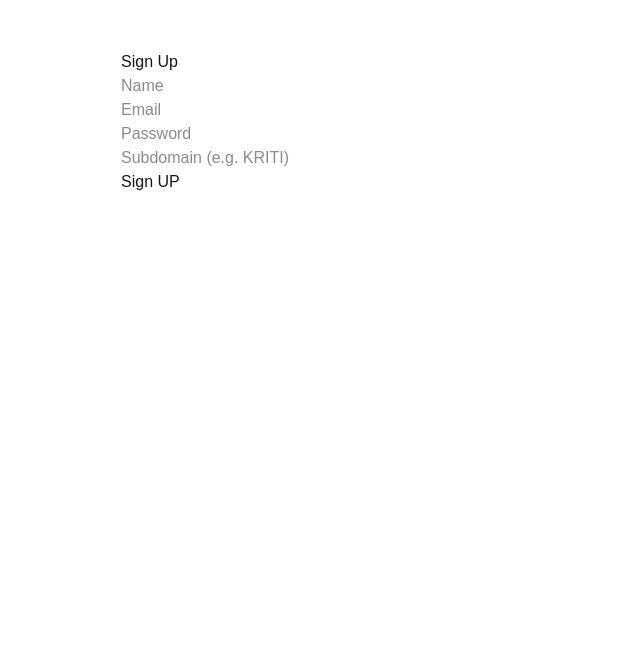
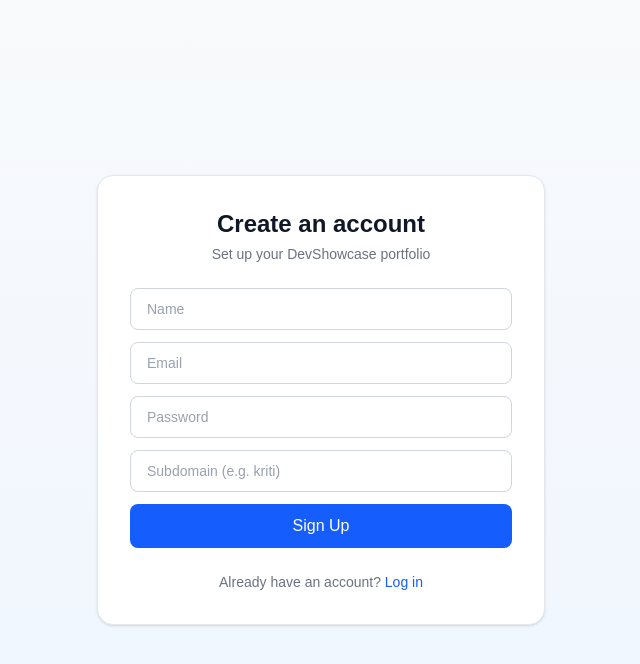
Before and after one commit to kritiahlawat8-sys/DevShowcase, a Next.js app: page /signup in a window 1280 px wide. Shown: the top 664 px of the page, without its empty margins (319-959 px from the left). Built offline with nearby package versions, Linux system fonts and the light colour scheme.

Commit message:
ui for login and signuppage

```diff
--- a/src/app/login/page.js
+++ b/src/app/login/page.js
@@ -1,7 +1,7 @@
 "use client";
 
 import { useState } from "react";
-import { signIn} from "next-auth/react";
+import { signIn } from "next-auth/react";
 import { useRouter } from "next/navigation";
 
 export default function LoginPage() {
@@ -11,16 +11,18 @@ export default function LoginPage() {
     password: "",
   });
   const [error, setError] = useState("");
+  const [loading, setLoading] = useState(false);
 
   const handleChange = (e) => {
-        setFormData({...formData, [e.target.name]: e.target.value });
+    setFormData({ ...formData, [e.target.name]: e.target.value });
   };
 
   const handleSubmit = async (e) => {
     e.preventDefault();
     setError("");
+    setLoading(true);
 
- const result = await signIn ("credentials", {
+    const result = await signIn("credentials", {
       email: formData.email,
       password: formData.password,
       redirect: false,
@@ -31,33 +33,59 @@ export default function LoginPage() {
     } else {
       router.push("/dashboard");
     }
+    setLoading(false);
   };
 
-    return(
-        <div style={{ maxWidth: "400px", margin: "50px auto" }}>
-      <h1>Login</h1>
-      <form onSubmit={handleSubmit}>
+  return (
+    <main className="min-h-screen bg-gradient-to-b from-slate-50 to-blue-50 flex items-center justify-center px-6">
+      <div className="w-full max-w-md bg-white rounded-2xl shadow-sm border border-gray-200 p-8">
+        <h1 className="text-2xl font-bold text-gray-900 text-center">
+          Welcome back
+        </h1>
+        <p className="text-sm text-gray-500 text-center mt-1 mb-6">
+          Log in to your DevShowcase dashboard
+        </p>
+
+        <form onSubmit={handleSubmit} className="space-y-3">
           <input
             type="email"
             name="email"
             placeholder="Email"
-     value= {formData.email}
+            value={formData.email}
             onChange={handleChange}
             required
+            className="w-full border border-gray-300 rounded-lg px-4 py-2.5 text-sm text-gray-900 placeholder:text-gray-400 focus:outline-none focus:ring-2 focus:ring-blue-500"
           />
-        <br />
           <input
             type="password"
             name="password"
             placeholder="Password"
-          value ={formData.password}
-          onChange= {handleChange}
+            value={formData.password}
+            onChange={handleChange}
             required
+            className="w-full border border-gray-300 rounded-lg px-4 py-2.5 text-sm text-gray-900 placeholder:text-gray-400 focus:outline-none focus:ring-2 focus:ring-blue-500"
           />
-        <br />
-        <button type="submit">Login</button>
+
+          <button
+            type="submit"
+            disabled={loading}
+            className="w-full bg-blue-600 text-white py-2.5 rounded-lg font-medium hover:bg-blue-700 transition disabled:opacity-50"
+          >
+            {loading ? "Logging in..." : "Login"}
+          </button>
         </form>
-      {error && <p style ={{ color: "red" }}>{error}</p>}
+
+        {error && (
+          <p className="text-sm text-red-600 text-center mt-4">{error}</p>
+        )}
+
+        <p className="text-sm text-gray-500 text-center mt-6">
+          Don&apos;t have an account?{" "}
+          <a href="/signup" className="text-blue-600 hover:underline">
+            Sign up
+          </a>
+        </p>
       </div>
+    </main>
   );
 }
--- a/src/app/page.js
+++ b/src/app/page.js
@@ -1,8 +1,32 @@
-export default function home () {
+import Link from "next/link";
+
+export default function HomePage() {
   return (
-    <dev>
-      <h1> DevShowcase</h1>
-      <p1> Multi-Tenant portfolio CMS </p1>
-    </dev>
+    <main className="min-h-screen bg-gradient-to-b from-slate-50 to-blue-50 flex items-center justify-center px-6">
+      <div className="max-w-2xl text-center">
+        <h1 className="text-5xl font-bold text-gray-900 tracking-tight">
+          DevShowcase
+        </h1>
+        <p className="mt-4 text-lg text-gray-600">
+          A multi-tenant portfolio CMS — build your profile, sync your GitHub
+          &amp; LeetCode stats, and get a live animated portfolio in seconds.
+        </p>
+
+        <div className="mt-10 flex gap-4 justify-center">
+          <Link
+            href="/login"
+            className="bg-blue-600 text-white px-6 py-3 rounded-lg font-medium hover:bg-blue-700 transition"
+          >
+            Log In
+          </Link>
+          <Link
+            href="/signup"
+            className="bg-white text-gray-900 px-6 py-3 rounded-lg font-medium border border-gray-300 hover:bg-gray-50 transition"
+          >
+            Sign Up
+          </Link>
+        </div>
+      </div>
+    </main>
   );
 }
--- a/src/app/signup/page.js
+++ b/src/app/signup/page.js
@@ -1,82 +1,112 @@
 "use client";
 
-import { useState} from "react";
-import { useRouter} from "next/navigation";
+import { useState } from "react";
+import { useRouter } from "next/navigation";
 
 export default function SignupPage() {
   const router = useRouter();
   const [formData, setFormData] = useState({
     name: "",
     email: "",
+    password: "",
     tenantID: "",
     subdomain: "",
   });
   const [error, setError] = useState("");
+  const [loading, setLoading] = useState(false);
 
   const handleChange = (e) => {
-        setFormData({ ...formData, [e.target.name]: e.target.value});
+    setFormData({ ...formData, [e.target.name]: e.target.value });
   };
 
   const handleSubmit = async (e) => {
     e.preventDefault();
     setError("");
+    setLoading(true);
 
-        const res= await fetch ("/api/auth/signup", {
+    const res = await fetch("/api/auth/signup", {
       method: "POST",
-    headers: {
-        "Content-Type": "application/json",
-    },
+      headers: { "Content-Type": "application/json" },
       body: JSON.stringify(formData),
     });
 
-        const data =await res.json();
+    const data = await res.json();
 
     if (res.ok) {
-            router.push ("/login");
-        }else {
+      router.push("/login");
+    } else {
       setError(data.message);
     }
+    setLoading(false);
   };
-    return(
-        <div style={{ maxWidth: "400px", margin: "50px auto"}}>
-            <h1>Sign Up</h1>
-            <form onSubmit={handleSubmit}>
+
+  return (
+    <main className="min-h-screen bg-gradient-to-b from-slate-50 to-blue-50 flex items-center justify-center px-6">
+      <div className="w-full max-w-md bg-white rounded-2xl shadow-sm border border-gray-200 p-8">
+        <h1 className="text-2xl font-bold text-gray-900 text-center">
+          Create an account
+        </h1>
+        <p className="text-sm text-gray-500 text-center mt-1 mb-6">
+          Set up your DevShowcase portfolio
+        </p>
+
+        <form onSubmit={handleSubmit} className="space-y-3">
           <input
             type="text"
             name="name"
             placeholder="Name"
-                value= {formData.name}
+            value={formData.name}
             onChange={handleChange}
-                aria-required/>
-                <br />
+            required
+            className="w-full border border-gray-300 rounded-lg px-4 py-2.5 text-sm text-gray-900 placeholder:text-gray-400 focus:outline-none focus:ring-2 focus:ring-blue-500"
+          />
           <input
             type="email"
             name="email"
             placeholder="Email"
-                value= {formData.email}
+            value={formData.email}
             onChange={handleChange}
             required
+            className="w-full border border-gray-300 rounded-lg px-4 py-2.5 text-sm text-gray-900 placeholder:text-gray-400 focus:outline-none focus:ring-2 focus:ring-blue-500"
           />
-                <br />
           <input
             type="password"
             name="password"
             placeholder="Password"
-                value= {formData.password}
+            value={formData.password}
             onChange={handleChange}
             required
+            className="w-full border border-gray-300 rounded-lg px-4 py-2.5 text-sm text-gray-900 placeholder:text-gray-400 focus:outline-none focus:ring-2 focus:ring-blue-500"
           />
-                <br />
           <input
             type="text"
             name="subdomain"
-                placeholder="Subdomain (e.g. KRITI)"
+            placeholder="Subdomain (e.g. kriti)"
             value={formData.subdomain}
             onChange={handleChange}
+            className="w-full border border-gray-300 rounded-lg px-4 py-2.5 text-sm text-gray-900 placeholder:text-gray-400 focus:outline-none focus:ring-2 focus:ring-blue-500"
           />
-                <br />
-                <button type= "submit">Sign UP</button>
-                </form>{error && <p style= {{color: "red" }}>{error}</p>}
+
+          <button
+            type="submit"
+            disabled={loading}
+            className="w-full bg-blue-600 text-white py-2.5 rounded-lg font-medium hover:bg-blue-700 transition disabled:opacity-50"
+          >
+            {loading ? "Signing up..." : "Sign Up"}
+          </button>
+        </form>
+
+        {error && (
+          <p className="text-sm text-red-600 text-center mt-4">{error}</p>
+        )}
+
+        <p className="text-sm text-gray-500 text-center mt-6">
+          Already have an account?{" "}
+          <a href="/login" className="text-blue-600 hover:underline">
+            Log in
+          </a>
+        </p>
       </div>
+    </main>
   );
 }
```
Lines whose indentation alone changed are shown as unchanged.
